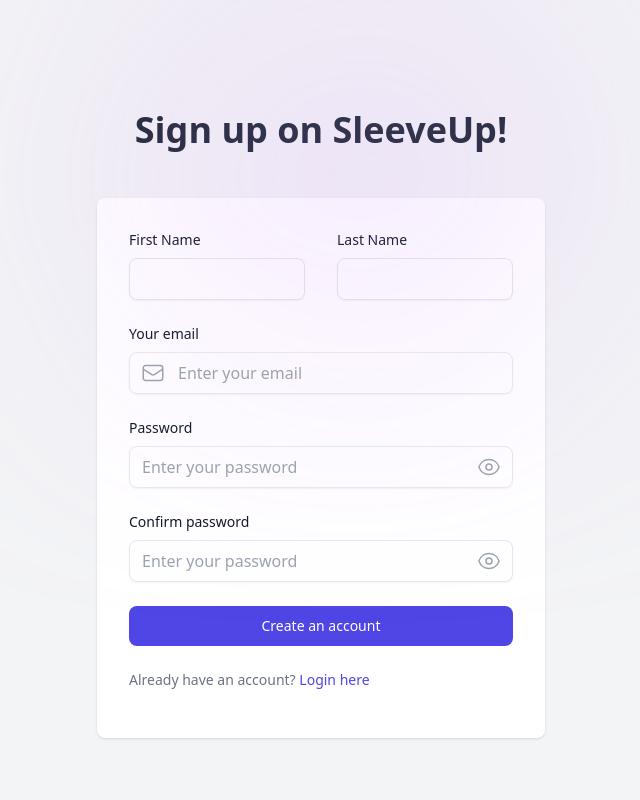
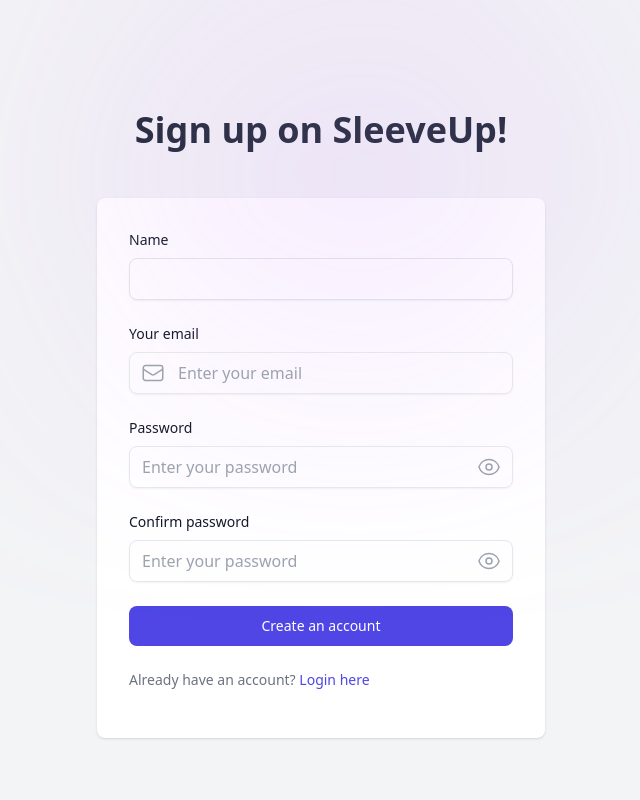
Before and after one commit to qznr/SleeveUp, a Laravel app: page /register in a window 1280 px wide. Shown: the whole page, without its empty margins (319-959 px from the left). Run offline with Laravel 12, Linux system fonts and the light colour scheme; style sheets or scripts are compiled from the project's sources; parts of the project's set-up code (start-up, migrations or seed data) failed here and were passed over.

Commit message:
reduced complexity fixed

```diff
--- a/app/Http/Controllers/UserController.php
+++ b/app/Http/Controllers/UserController.php
@@ -22,8 +22,7 @@
         $validator = Validator::make($request->all(), [
             'email' => 'required|string|email|max:255|unique:users',
             'password' => 'required|string|min:8|confirmed',
-            'first_name' => 'required|string|max:255',
-            'last_name' => 'required|string|max:255',
+            'name' => 'required|string|max:255',
         ]);
 
         // If validation fails, return the error messages
@@ -35,8 +34,7 @@
         $user = new User();
         $user->email = $request->email;
         $user->password = Hash::make($request->password);
-        $user->first_name = $request->first_name;
-        $user->last_name = $request->last_name;
+        $user->name = $request->name;
 
         $user->save();
 
@@ -87,7 +85,7 @@
 
     public function getUser(Request $request)
     {
-        $user = User::with('applicant', 'employer', 'admin')->find(Auth::id());
+        $user = User::with('applicant')->find(Auth::id());
         return response()->json(['user' => $user]);
 
     }
--- a/resources/js/layout/Navbar.vue
+++ b/resources/js/layout/Navbar.vue
@@ -28,7 +28,7 @@
                       class="w-8 h-8 rounded-full inline-block mr-2"
                       loading="lazy"
                     >
-                    Hi, {{ user.first_name || 'Guest' }}
+                    Hi, {{ user.name || 'Guest' }}
                   </a>
                 </template>
                 <template #content>
--- a/resources/js/pages/Register.vue
+++ b/resources/js/pages/Register.vue
@@ -13,15 +13,9 @@
       <div class="w-full bg-white rounded-lg shadow md:mt-0 sm:max-w-md xl:p-0 ">
         <div class="p-6 space-y-4 md:space-y-6 sm:p-8">
           <form class="space-y-4 md:space-y-6" @submit.prevent="handleSubmit">
-            <div class="grid grid-cols-2 gap-x-8">
-              <div>
-                <label for="first-name" class="block mb-2 text-sm font-medium text-gray-900">First Name</label>
-                <TextInput name="first-name" id="first-name" v-model="firstName" required> </TextInput>
-              </div>
-              <div>
-                <label for="last-name" class="block mb-2 text-sm font-medium text-gray-900">Last Name</label>
-                <TextInput name="last-name" id="last-name" v-model="lastName"> </TextInput>
-              </div>
+            <div>
+                <label for="first-name" class="block mb-2 text-sm font-medium text-gray-900">Name</label>
+                <TextInput name="first-name" id="first-name" v-model="name" required> </TextInput>
             </div>
             <div>
               <label for="email" class="block mb-2 text-sm font-medium text-gray-900">Your email</label>
@@ -58,7 +52,7 @@
   import { useUserStore } from '../stores/userStore';
   const userStore = useUserStore();
 
-  const firstName = ref('')
+  const name = ref('')
   const lastName = ref('')
 
   const email = ref('')
@@ -113,8 +107,7 @@
           email: email.value,
           password: password.value,
           password_confirmation: confirmPassword.value,
-          first_name: firstName.value,
-          last_name: lastName.value
+          name: name.value,
         });
         // Redirect to homepage if registration is successful
         if (response.status === 201) {
--- a/resources/js/partials/applicant/Applicant.vue
+++ b/resources/js/partials/applicant/Applicant.vue
@@ -6,7 +6,7 @@
       </div>
       <div class="col-span-6 lg:col-span-9">
         <div class="lg:flex justify-between">
-          <h1 class="text-3xl my-4 lg:my-0 text-center lg:text-start">{{ user.first_name }} {{ user.last_name }}</h1>
+          <h1 class="text-3xl my-4 lg:my-0 text-center lg:text-start">{{ user.name}}</h1>
           <div class="flex lg:flex-none lg:gap-x-10 justify-between my-4 lg:my-0">
             <div class="group px-3 py-1 bg-[25B4C4] text-gray-100 rounded-xl inline-flex items-center font-semibold capitalize">
               <p>{{ user.gender }}</p>
--- a/routes/web.php
+++ b/routes/web.php
@@ -25,9 +25,3 @@
         return view('user.profile');
     });
 });
-
-Route::middleware(['auth', 'role:employer'])->group(function () {
-    Route::get('/employer-test', function () {
-        return view('user.employer-test');
-    });
-});
```
Also changed, not shown: app/Models/User.php (+2 -6 lines), database/seeders/RolesTableSeeder.php (deleted, +0 -19 lines), database/migrations/0001_01_01_000000_create_users_table.php.
